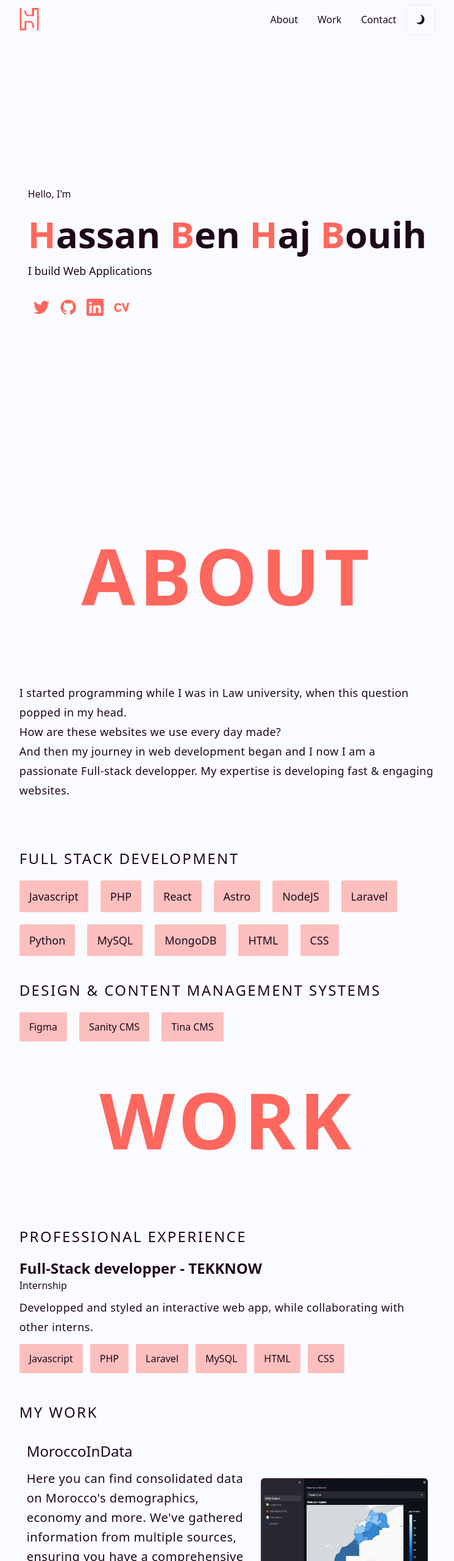
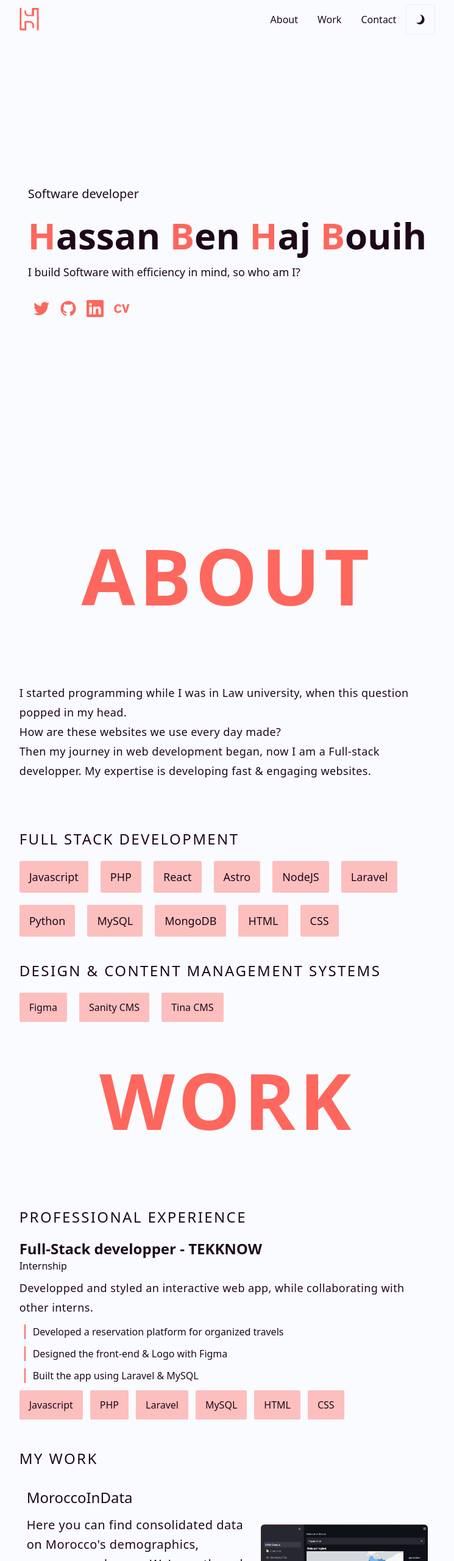
Before and after one commit to Hassanbhb/Personal-website-V0, an Astro site: page / in a window 1280 px wide. Shown: the top 2560 px of the page at 61% size, without its empty margins (267-1012 px from the left). Built offline with nearby package versions, Linux system fonts and the light colour scheme; Astro itself is replaced by a stand-in of ours; what tailwindcss-animation-delay would draw is missing.

Commit message:
changed copy

```diff
--- a/src/components/sections/About.astro
+++ b/src/components/sections/About.astro
@@ -22,7 +22,7 @@ import SkillComponent from "../SkillComponent.astro";
     <div class="md:text-lg md:mb-10 md:leading-8 md:tracking-wide">
       <p>I started programming while I was in Law university, when this question popped in my head.</p>
       <p>How are these websites we use every day made?</p>
-      <p>And then my journey in web development began and I now I am a passionate Full-stack developper. My expertise is developing fast & engaging websites. </p>
+      <p>Then my journey in web development began, now I am a Full-stack developper. My expertise is developing fast & engaging websites. </p>
     </div>
     <div class="pt-5">
       <h2 class="text-xl md:text-2xl py-5 tracking-widest">FULL STACK DEVELOPMENT</h2>
--- a/src/components/sections/Welcome.astro
+++ b/src/components/sections/Welcome.astro
@@ -11,7 +11,7 @@ import CV from "../../assets/hassanbenhajbouih.pdf"
   class="min-h-screen -mt-12 flex items-center justify-center"
 >
   <div class="text-center md:text-left">
-    <p class="animate-fadeIn">Hello, I'm</p>
+    <p class="animate-fadeIn text-xl">Software developer</p>
     <p
       class="opacity-0 animate-fadeIn animation-delay-300 font-bold text-4xl md:text-6xl mt-6 mb-4"
     >
@@ -21,7 +21,7 @@ import CV from "../../assets/hassanbenhajbouih.pdf"
       <span class="text-orange">B</span>ouih
     </p>
     <p class="opacity-0 animate-fadeIn animation-delay-500 md:text-lg">
-      I build Web Applications
+      I build Software with efficiency in mind, so who am I?
     </p>
     <div
       class="opacity-0 animate-fadeIn animation-delay-700 mt-6 flex flex-row items-center justify-center md:justify-start"
--- a/src/components/sections/Work.astro
+++ b/src/components/sections/Work.astro
@@ -23,10 +23,15 @@ import CardProject from '../CardProject.astro'
         Full-Stack developper - TEKKNOW
       </h3>
       <p class="mb-2 font-light text-sm md:text-base">Internship</p>
-      <p class="md:text-lg md:tracking-wide md:leading-8">
+      <p class="md:text-lg md:tracking-wide md:leading-8 mb-3">
         Developped and styled an interactive web app, while collaborating with
         other interns.
       </p>
+      <ul class="ml-2">
+        <li class="border-l-2 border-orange pl-3 mb-3">Developed a reservation platform for organized travels</li>
+        <li class="border-l-2 border-orange pl-3 mb-3">Designed the front-end & Logo with Figma</li>
+        <li class="border-l-2 border-orange pl-3 mb-3">Built the app using Laravel & MySQL</li>
+      </ul>
       <ul class="list-none flex flex-row flex-wrap gap-3 mt-3">
         <li class="bg-orange bg-opacity-40 py-1 px-3 md:py-3 md:px-4 rounded-sm">Javascript</li>
         <li class="bg-orange bg-opacity-40 py-1 px-3 md:py-3 md:px-4 rounded-sm">PHP</li>
```
